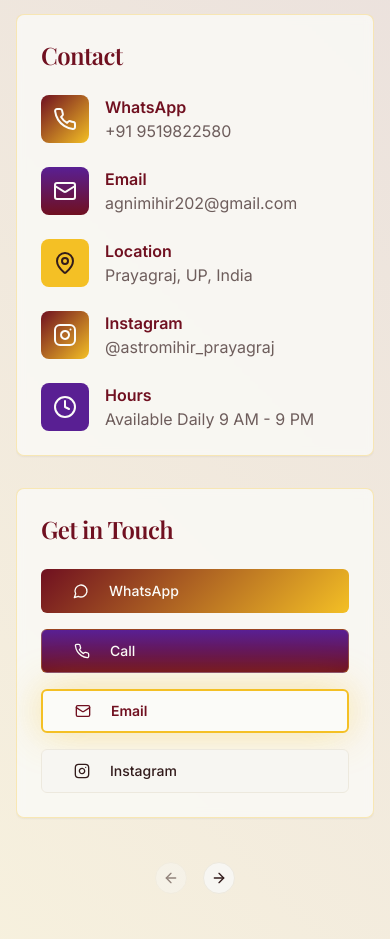
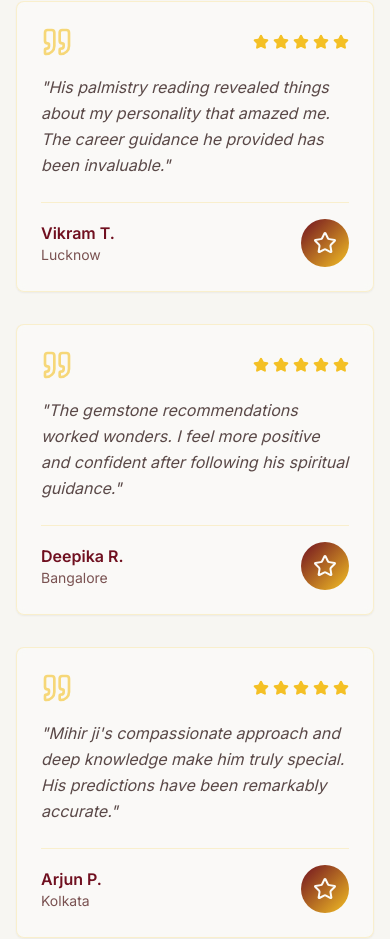
Before and after one commit to himnad/astro-mihir-shukla, a React (Vite) app: page / in a window 390 px wide. Shown: the part 8734-9673 px from the top of the page. Built offline with nearby package versions, Linux system fonts and the light colour scheme.

Commit message:
Move contact section below hero

```diff
--- a/src/components/ContactSection.tsx
+++ b/src/components/ContactSection.tsx
@@ -5,7 +5,7 @@ import { Input } from "@/components/ui/input";
 import { Textarea } from "@/components/ui/textarea";
 import { Label } from "@/components/ui/label";
 import { useToast } from "@/hooks/use-toast";
-import { Carousel, CarouselContent, CarouselItem, CarouselPrevious, CarouselNext } from "@/components/ui/carousel";
+
 import { Phone, Mail, MapPin, Clock, MessageCircle, Send, Instagram } from "lucide-react";
 import { useTranslation } from "@/hooks/useTranslation";
 
@@ -77,14 +77,9 @@ _Sent from your website contact form_
           </p>
         </div>
 
-        <div className="max-w-4xl mx-auto">
-          {/* Carousel with two slides */}
-          <Carousel className="w-full">
-            <CarouselContent>
-              {/* Slide 1: Get in Touch with Social Media */}
-              <CarouselItem>
-                <div className="grid md:grid-cols-2 gap-8">
-                  {/* Contact Information */}
+        <div className="max-w-6xl mx-auto">
+          <div className="grid lg:grid-cols-2 gap-8">
+            {/* Left Side: Contact Information */}
             <Card className="border-accent/30 bg-card/80 backdrop-blur-sm">
               <CardHeader>
                 <CardTitle className="font-serif text-2xl text-primary">
@@ -141,43 +136,23 @@ _Sent from your website contact form_
                     <div className="text-foreground/70">{t('contact.hours')}</div>
                   </div>
                 </div>
+
+                {/* Quick Action Buttons */}
+                <div className="pt-4 space-y-3">
+                  <Button variant="divine" size="sm" className="w-full justify-start" onClick={() => window.open('https://wa.me/919519822580', '_blank')}>
+                    <MessageCircle className="h-4 w-4 mr-2" />
+                    {t('whatsapp')}
+                  </Button>
+
+                  <Button variant="outline" size="sm" className="w-full justify-start" onClick={() => window.open('https://instagram.com/astromihir_prayagraj', '_blank')}>
+                    <Instagram className="h-4 w-4 mr-2" />
+                    {t('instagram')}
+                  </Button>
+                </div>
               </CardContent>
             </Card>
 
-                  {/* Quick Actions */}
-                  <Card className="border-accent/30 bg-card/80 backdrop-blur-sm">
-                    <CardHeader>
-                      <CardTitle className="font-serif text-2xl text-primary">
-                        Get in Touch
-                      </CardTitle>
-                    </CardHeader>
-                    <CardContent className="space-y-4">
-                      <Button variant="divine" size="lg" className="w-full justify-start" onClick={() => window.open('https://wa.me/919519822580', '_blank')}>
-                        <MessageCircle className="h-5 w-5 mr-3" />
-                        {t('whatsapp')}
-                      </Button>
-
-                      <Button variant="wisdom" size="lg" className="w-full justify-start" onClick={() => window.open('tel:+919519822580', '_blank')}>
-                        <Phone className="h-5 w-5 mr-3" />
-                        {t('call')}
-                      </Button>
-
-                      <Button variant="sacred" size="lg" className="w-full justify-start" onClick={() => window.open('mailto:agnimihir202@gmail.com', '_blank')}>
-                        <Mail className="h-5 w-5 mr-3" />
-                        {t('email')}
-                      </Button>
-
-                      <Button variant="outline" size="lg" className="w-full justify-start" onClick={() => window.open('https://instagram.com/astromihir_prayagraj', '_blank')}>
-                        <Instagram className="h-5 w-5 mr-3" />
-                        {t('instagram')}
-                      </Button>
-                    </CardContent>
-                  </Card>
-                </div>
-              </CarouselItem>
-
-              {/* Slide 2: Book a Slot Form */}
-              <CarouselItem>
+            {/* Right Side: Book a Slot Form */}
             <Card className="border-accent/30 bg-card/80 backdrop-blur-sm">
               <CardHeader>
                 <CardTitle className="font-serif text-2xl text-primary">Book a Slot / Send a Message</CardTitle>
@@ -223,15 +198,7 @@ _Sent from your website contact form_
                 </div>
               </CardContent>
             </Card>
-              </CarouselItem>
-            </CarouselContent>
-
-            {/* Navigation Buttons */}
-            <div className="flex justify-center mt-8 gap-4">
-              <CarouselPrevious className="static translate-y-0" />
-              <CarouselNext className="static translate-y-0" />
           </div>
-          </Carousel>
         </div>
       </div>
     </section>;
--- a/src/pages/Index.tsx
+++ b/src/pages/Index.tsx
@@ -94,10 +94,10 @@ const Index = () => {
       <div className="min-h-screen bg-background">
         <Navigation />
         <HeroSection />
+        <ContactSection />
         <AboutSection />
         <ServicesSection />
         <TestimonialsSection />
-        <ContactSection />
         <Footer />
       </div>
     </>
```
Lines whose indentation alone changed are shown as unchanged.
